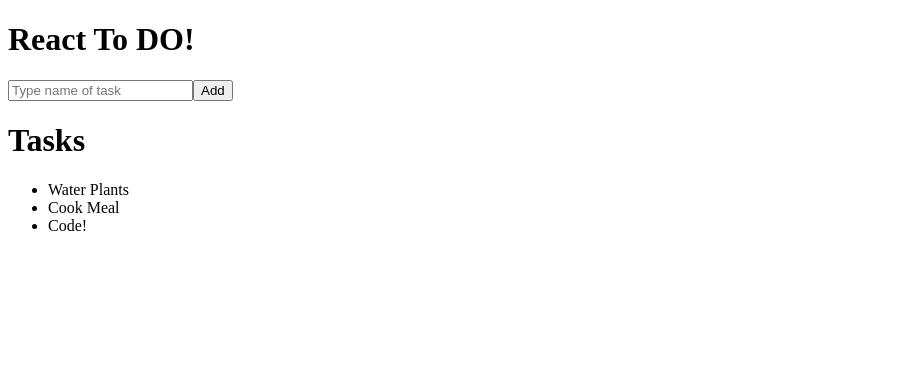
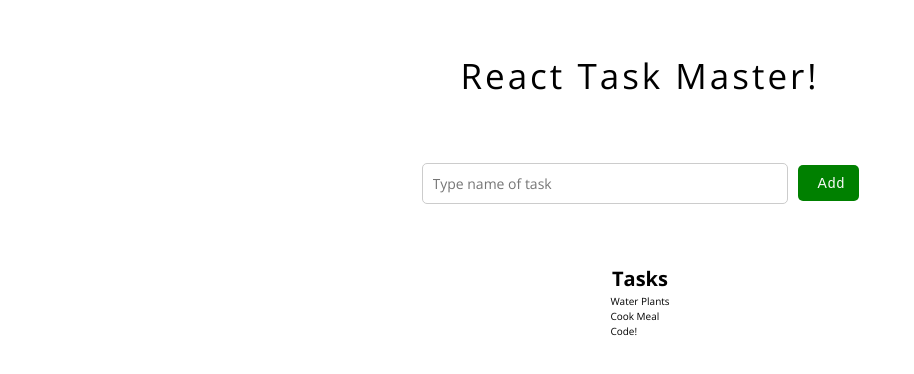
Before and after one commit to theruelmisa/react-task-list, a React (Create React App) app: page / in a window 1280 px wide. Shown: the top 374 px of the page, without its empty margins (0-914 px from the left). Built offline with nearby package versions, Linux system fonts and the light colour scheme.

Commit message:
added basic styling to container and form using css modules

```diff
--- a/public/index.html
+++ b/public/index.html
@@ -25,6 +25,8 @@
       Learn how to configure a non-root public URL by running `npm run build`.
     -->
     <title>Todo List</title>
+    <link rel="preconnect" href="https://fonts.gstatic.com">
+    <link href="https://fonts.googleapis.com/css2?family=Open+Sans:ital,wght@0,300;0,400;0,700;1,400&display=swap" rel="stylesheet">
   </head>
   <body>
     <noscript>You need to enable JavaScript to run this app.</noscript>
--- /dev/null
+++ b/src/App.css
@@ -0,0 +1,41 @@
+*,
+*::before,
+*::after {
+	padding: 0;
+	margin: 0;
+	box-sizing: border-box;
+}
+
+html {
+	font-size: 62.5%;
+}
+
+body {
+	font-family: "Open Sans", sans-serif;
+	font-weight: 400;
+	line-height: 1.5;
+}
+
+a {
+	text-decoration: none;
+}
+
+li {
+	list-style: none;
+}
+
+.MainContainer {
+	display: flex;
+	flex-direction: column;
+	align-items: center;
+	justify-content: flex-start;
+	height: 100vh;
+	margin-top: 5rem;
+}
+
+.Title {
+	margin-bottom: 3rem;
+	font-size: 3.5rem;
+	font-weight: 300;
+	letter-spacing: 0.3rem;
+}
--- a/src/App.jsx
+++ b/src/App.jsx
@@ -3,7 +3,7 @@ import {
     TaskList,
     AddTaskForm
 } from './components';
-
+import "./App.css";
 
 const App = () => {
     const [ tasks, setTasks ] = useState([
@@ -36,8 +36,8 @@ const App = () => {
 
 
     return (
-        <div>
-            <h1>React To DO!</h1>
+        <div className="MainContainer" >
+            <h1 className="Title" >React Task Master!</h1>
             <AddTaskForm addTaskHandler={ addTaskHandler } />
             <TaskList tasks={ tasks } removeTaskHandler={ removeTaskHandler } />
         </div>
--- a/src/components/AddTaskForm/AddTaskForm.jsx
+++ b/src/components/AddTaskForm/AddTaskForm.jsx
@@ -1,4 +1,5 @@
-import React, { useState } from 'react'
+import React, { useState } from 'react';
+import styles from './AddTaskForm.module.css';
 
 const AddTaskForm = ({ addTaskHandler }) => {
     const [ textInput, setTextInput ] = useState("");
@@ -18,9 +19,9 @@ const AddTaskForm = ({ addTaskHandler }) => {
     }
 
     return (
-        <form onSubmit={ onFormSubmit }>
-            <input type="text" value={ textInput } placeholder="Type name of task" autocomplete="false" onChange={ onInputChange }/>
-            <button type="submit">Add</button>
+        <form className={ styles.FormContainer } onSubmit={ onFormSubmit }>
+            <input className={ styles.TextField } type="text" value={ textInput } placeholder="Type name of task" autocomplete="false" onChange={ onInputChange }/>
+            <button className={ styles.Button } type="submit">Add</button>
         </form>
     )
 }
--- /dev/null
+++ b/src/components/AddTaskForm/AddTaskForm.module.css
@@ -0,0 +1,42 @@
+.FormContainer {
+	padding: 3rem;
+	margin-bottom: 3rem;
+	width: 100%;
+	display: flex;
+	align-items: center;
+	justify-content: center;
+}
+
+.TextField {
+	width: 30%;
+	padding: 1rem;
+	margin-right: 1rem;
+	color: inherit;
+	font-family: inherit;
+	font-size: 1.4rem;
+	border-radius: 0.5rem;
+	border: 1px solid #ccc;
+}
+
+.TextField:focus {
+	outline: none;
+}
+
+.Button {
+	cursor: pointer;
+	border: none;
+	border-radius: 0.5rem;
+	width: 5%;
+	padding: 1rem 2rem;
+	background-color: green;
+	color: #fafafa;
+	font-size: 1.4rem;
+	letter-spacing: 0.1rem;
+	transition: 0.3s all ease-in-out;
+}
+
+.Button:hover {
+	background-color: inherit;
+	color: green;
+	border: 2px solid green;
+}
```
